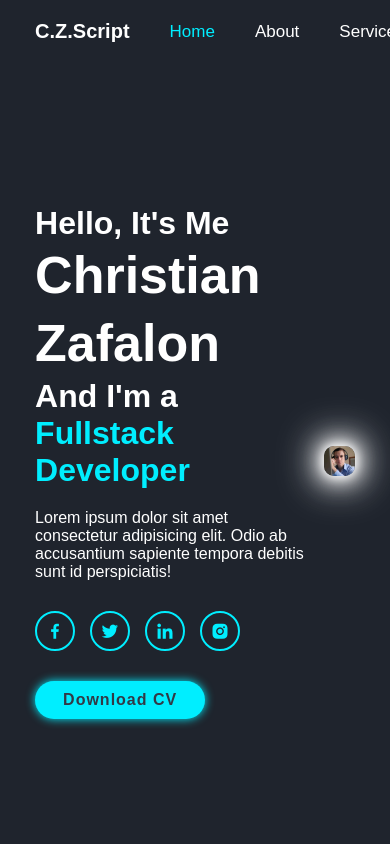
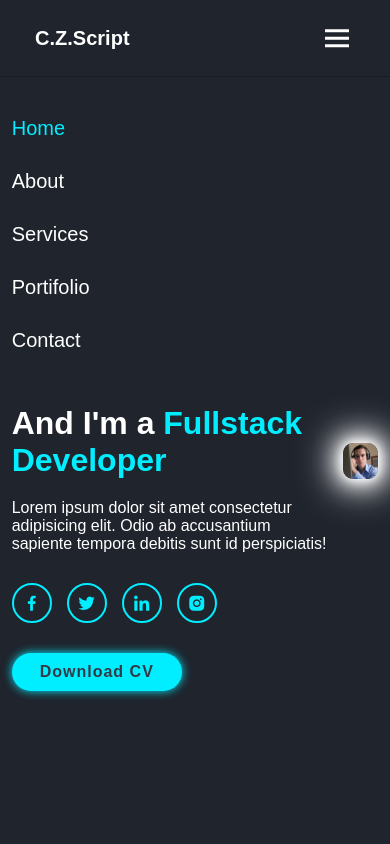
Before and after one commit to Christian-Zafalon/PortifolioZafalon, an Angular app: page /home in a window 390 px wide. Shown: the top 844 px of the page. Built offline with nearby package versions, Linux system fonts and the light colour scheme.

Commit message:
ajustando responsividade

```diff
--- a/src/app/pages/home/home.component.scss
+++ b/src/app/pages/home/home.component.scss
@@ -58,3 +58,15 @@
   color: var(--second-bg-color);
   box-shadow: 0 0 1rem var(--main-color);
 }
+
+@media (max-width: 991px){
+  .header {
+    padding: 2rem 3%;
+  }
+  section {
+    padding: 10rem 3% 2rem;
+  }
+  .footer{
+    padding: 2rem 3%;
+  }
+}
--- a/src/app/shared/navbar/navbar.component.scss
+++ b/src/app/shared/navbar/navbar.component.scss
@@ -35,3 +35,26 @@
   color: var(--text-color);
   display: none;
 }
+
+@media (max-width: 768px) {
+  #menu-icon {
+    display: block;
+  }
+
+  .navbar {
+    position: absolute;
+    top: 100%;
+    left: 0;
+    width: 100%;
+    padding: 1rem 3%;
+    background: var(--bg-color);
+    border-top: .1rem solid rgba(0, 0, 0, .2);
+    border-top: 0 .5rem 1rem rgba(0, 0, 0, .2);
+  }
+
+  .navbar a {
+    display: block;
+    font-size: 2rem;
+    margin: 3rem 0;
+  }
+}
```
